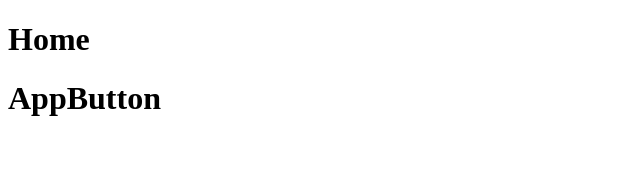
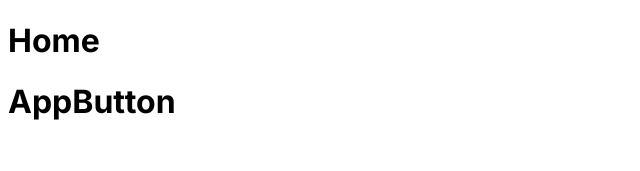
Before and after one commit to fesvieira/connecta-website, a Next.js app: page / in a window 1280 px wide. Shown: the top 171 px of the page, without its empty margins (0-640 px from the left). Built offline with nearby package versions, Linux system fonts and the light colour scheme.

Commit message:
chore(project): chage to inter font

```diff
--- a/src/components/AppButton/styles.ts
+++ b/src/components/AppButton/styles.ts
@@ -3,10 +3,5 @@ import styled from "styled-components";
 export const Container = styled.button`
     display: flex;
 
-    & > p {
-        font-size: 16px;
-        font-weight: 600;
 
-        color: ;
-    }
 `
--- a/src/pages/_app.tsx
+++ b/src/pages/_app.tsx
@@ -1,11 +1,13 @@
 import { GlobalStyles } from "@/styles/global";
 import type { AppProps } from "next/app";
+import { Inter } from "next/font/google";
 
+const inter = Inter({ subsets: ["latin"] });
 export default function App({ Component, pageProps }: AppProps) {
   return (
-    <>
+    <div className={inter.className}>
       <GlobalStyles />
       <Component {...pageProps} />
-    </>
+    </div>
   );
 }
--- a/src/pages/_document.tsx
+++ b/src/pages/_document.tsx
@@ -1,4 +1,5 @@
 import { Html, Head, Main, NextScript } from "next/document";
+
 
 export default function Document() {
   return (
```
